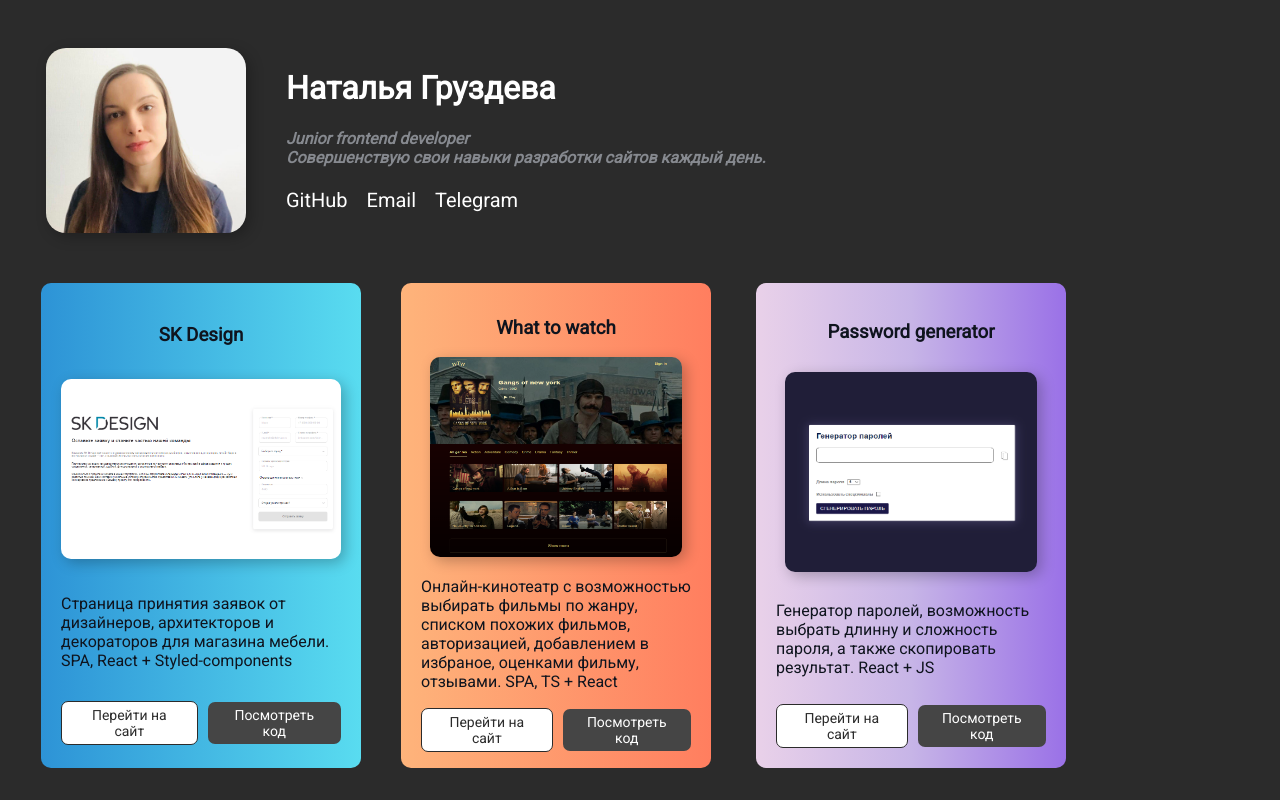
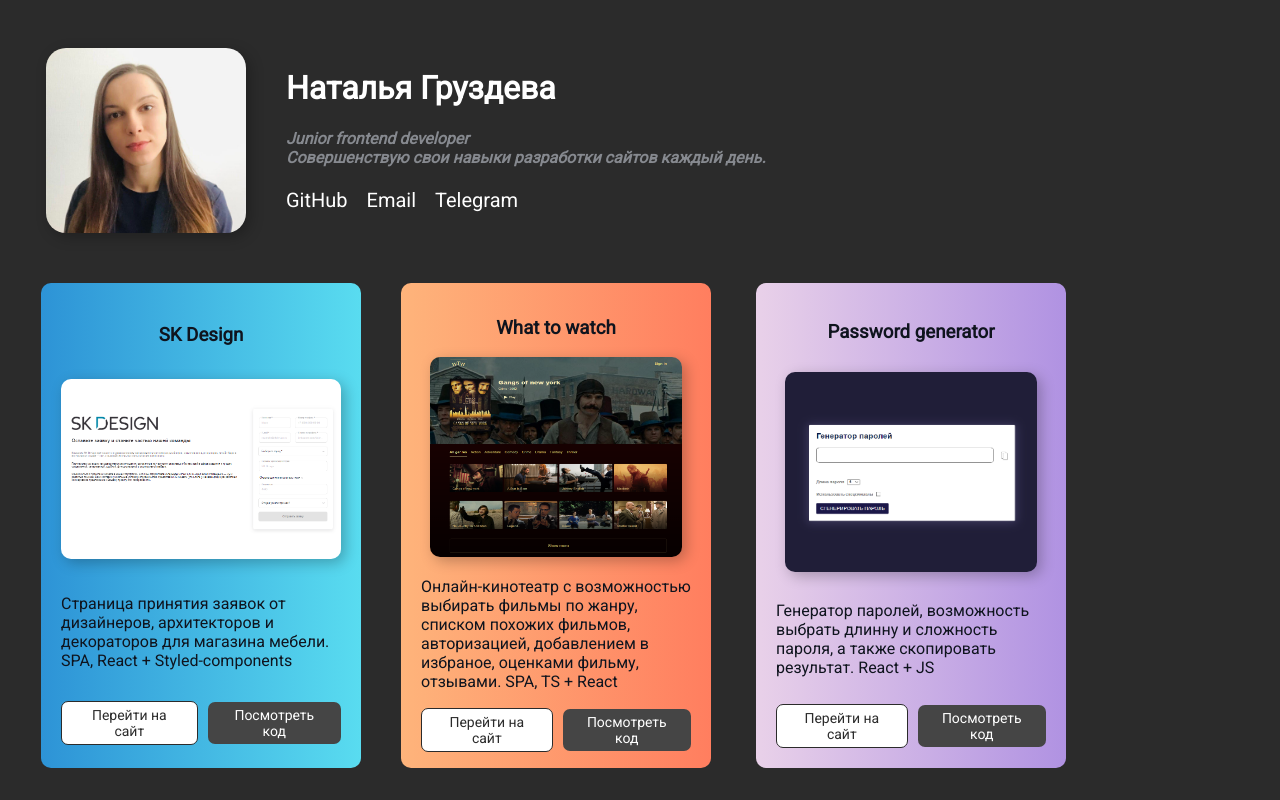
Before and after one commit to nwebcreator/mysite, a plain HTML site: page index.html in a window 1280 px wide. Shown: the top 800 px of the page. Drawn offline with Linux system fonts and the light colour scheme.

Commit message:
Update style.css

```diff
--- a/style.css
+++ b/style.css
@@ -299,7 +299,7 @@ background: linear-gradient(-90deg, #7EE0C9 0%, #52a5b8 100%)
 }
 
 .bg-gradient-pg {
-  background: linear-gradient(to right, #e9d1e9, #c7b5e7, #9a71e7);
+  background: linear-gradient(to right, #e9d1e9, #b092e2);
 }
 
 
```
